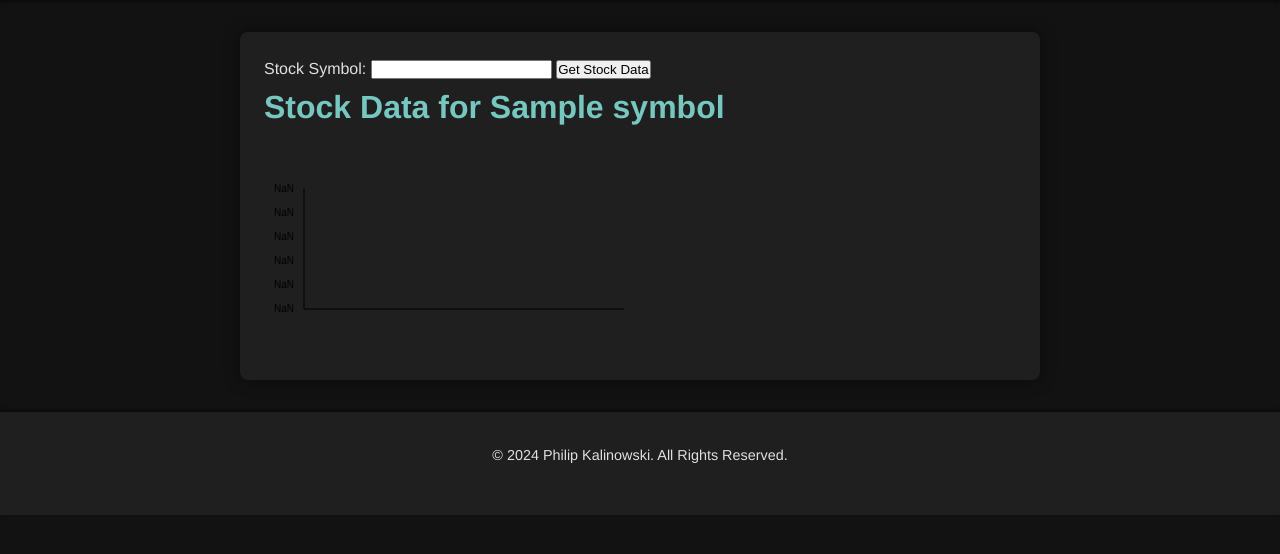
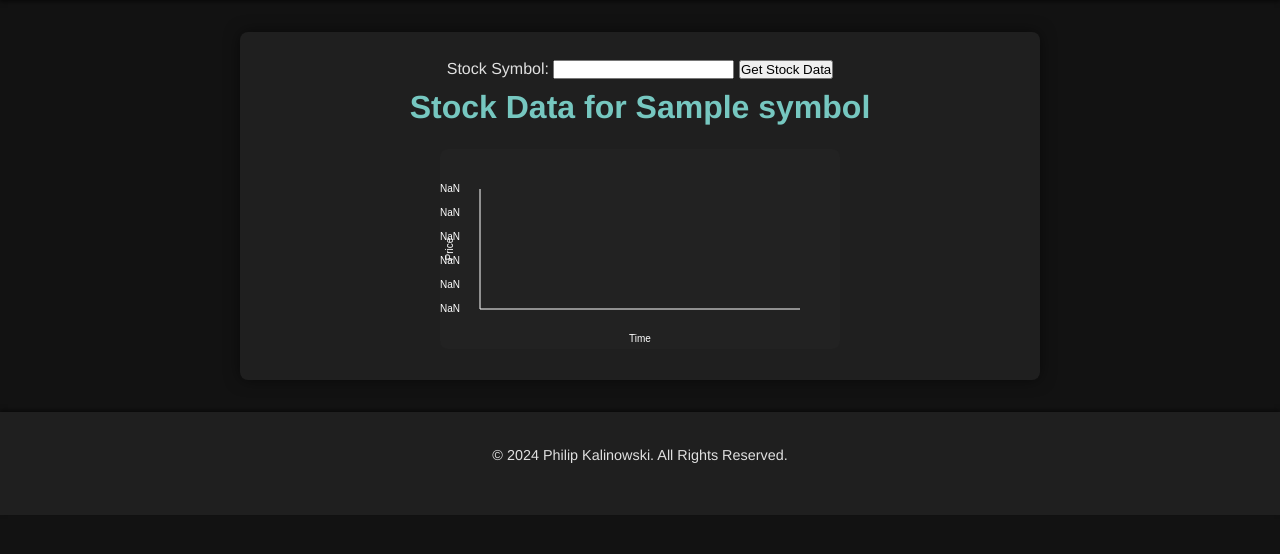
Before and after one commit to pkali076/stock-tracker, a Flask app: template templates/index.html in a window 1280 px wide. Shown: the part 112-666 px from the top of the page. Run offline with Flask 3, Linux system fonts and the light colour scheme; the template is opened without the code that fills it: most values are stand-ins (such as "Sample title", 1, 10 or a date in 2020).

Commit message:
changing the CSS and adding axes to the graphs.

```diff
--- a/static/js/loadChart.js
+++ b/static/js/loadChart.js
@@ -34,7 +34,7 @@ document.addEventListener('DOMContentLoaded', (event) => {
         ctx.stroke();
 
         // Draw axes
-        ctx.strokeStyle = '#000';
+        ctx.strokeStyle = '#fff';
         ctx.lineWidth = 1;
 
         // Y axis
@@ -50,23 +50,33 @@ document.addEventListener('DOMContentLoaded', (event) => {
         ctx.stroke();
 
         // Draw labels
-        ctx.fillStyle = '#000';
+        ctx.fillStyle = '#fff';
         ctx.textAlign = 'center';
         ctx.textBaseline = 'middle';
 
         // X axis labels
-        for (let i = 0; i < labels.length; i++) {
+        for (let i = 0; i < labels.length; i += Math.floor(labels.length / 10)) {
             const x = padding + i * xScale;
             const y = height - padding + 10;
-            ctx.fillText(labels[i], x, y);
+            ctx.fillText(labels[i].split(' ')[1], x, y);
         }
 
         // Y axis labels
         for (let i = 0; i <= 5; i++) {
             const y = height - padding - i * (height - padding * 2) / 5;
             const text = (minData + i * range / 5).toFixed(2);
-            ctx.fillText(text, padding - 20, y);
+            ctx.fillText(text, padding - 30, y);
         }
+
+        // X-axis label
+        ctx.fillText("Time", width / 2, height - 10);
+
+        // Y-axis label (rotate and then draw)
+        ctx.save();
+        ctx.translate(10, height / 2);
+        ctx.rotate(-Math.PI / 2);
+        ctx.fillText("Price", 0, 0);
+        ctx.restore();
     }
 
     drawLineChart(ctx, labels, data);
--- a/static/styles.css
+++ b/static/styles.css
@@ -50,6 +50,7 @@ main {
     background: #1f1f1f;
     box-shadow: 0 0 15px rgba(0, 0, 0, 0.5);
     border-radius: 8px;
+    text-align: center;
 }
 
 h1, h2 {
@@ -58,7 +59,6 @@ h1, h2 {
 
 h1 {
     font-size: 2.5rem;
-    text-align: center;
 }
 
 h2 {
@@ -123,6 +123,7 @@ footer .footer-bottom {
     color: #666;
 }
 
+
 /* Links */
 a {
     color: #76c7c0;
@@ -158,3 +159,14 @@ section {
         margin: 0.5rem 0;
     }
 }
+
+/* Styles for the chart */
+canvas {
+    background: #222;
+    border-radius: 8px;
+}
+
+.axis-label {
+    font-size: 0.8rem;
+    color: #fff;
+}
```
